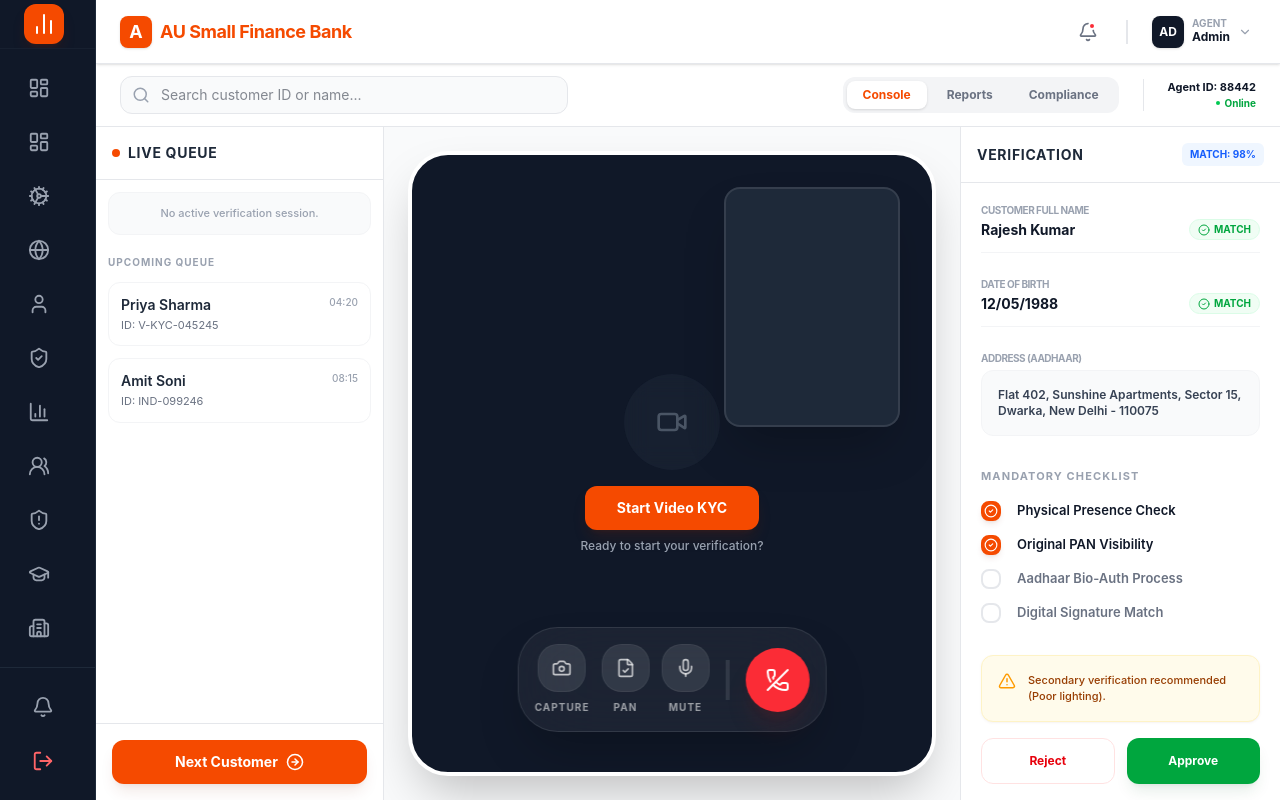
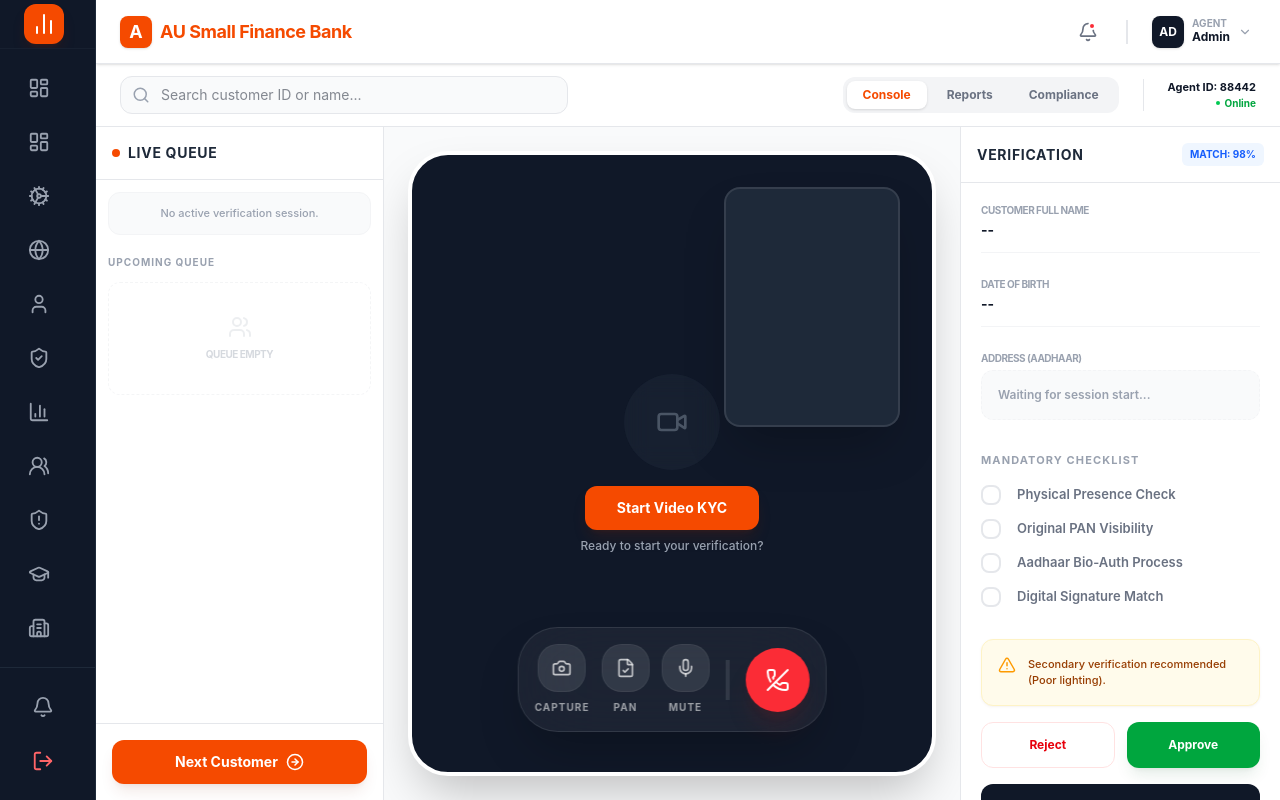
Before and after one commit to indra720/AuBank, a React (Vite) app: page / in a window 1280 px wide. Built offline with nearby package versions, Linux system fonts and the light colour scheme; the HTML template or start-up script is replaced by a standard one.

Commit message:
captrue image

```diff
--- a/src/pages/AgentVideokyc.jsx
+++ b/src/pages/AgentVideokyc.jsx
@@ -12,6 +12,7 @@
   ClipboardCheck,
   Search,
   RefreshCw,
+  X,
 } from "lucide-react";
 
 function AgentVideokyc() {
@@ -26,7 +27,80 @@
   const customerVideoRef = useRef(null);
 
   const [isMuted, setIsMuted] = useState(false);
+  const [isCapturing, setIsCapturing] = useState(false);
+  const [capturedImage, setCapturedImage] = useState(null);
+  const [showPopup, setShowPopup] = useState(false);
+  const [captureLabel, setCaptureLabel] = useState("");
+  const [instruction, setInstruction] = useState("");
   const localStreamRef = useRef(null);
+
+  const handleCapture = async (label) => {
+    if (!customerVideoRef.current || !roomId) {
+      alert("No active session to capture.");
+      return;
+    }
+
+    setIsCapturing(true);
+
+    // Instruction sequence for Face capture
+    if (label === "Customer Face") {
+      setInstruction("Please look LEFT...");
+      await new Promise(r => setTimeout(r, 1000));
+      setInstruction("Please look RIGHT...");
+      await new Promise(r => setTimeout(r, 1000));
+      setInstruction("Look STRAIGHT and SMILE!");
+      await new Promise(r => setTimeout(r, 800));
+    } else {
+      setInstruction("Capturing PAN Card...");
+      await new Promise(r => setTimeout(r, 500));
+    }
+
+    try {
+      const video = customerVideoRef.current;
+      if (video.readyState < 2) {
+        alert("Video stream not ready. Please try again in a second.");
+        return;
+      }
+
+      const canvas = document.createElement("canvas");
+      // Set canvas size to match the actual video stream dimensions
+      canvas.width = video.videoWidth || 1280;
+      canvas.height = video.videoHeight || 720;
+
+      const ctx = canvas.getContext("2d");
+      ctx.drawImage(video, 0, 0, canvas.width, canvas.height);
+
+      const imageData = canvas.toDataURL("image/jpeg", 0.9);
+      console.log("Capture successful, data length:", imageData.length);
+
+      if (imageData.length < 100) {
+        throw new Error("Captured image is empty or invalid.");
+      }
+
+      setCapturedImage(imageData);
+      setCaptureLabel(label);
+      setShowPopup(true);
+
+      const agentToken = localStorage.getItem("access_token");
+      await fetch(`${import.meta.env.VITE_BACKEND_URL}/api/session/capture`, {
+        method: "POST",
+        headers: {
+          "Content-Type": "application/json",
+          "Authorization": `Bearer ${agentToken}`
+        },
+        body: JSON.stringify({
+          room_id: roomId,
+          label: label,
+          image_data: imageData
+        })
+      });
+    } catch (error) {
+      console.error("Error capturing image:", error);
+    } finally {
+      setIsCapturing(false);
+      setInstruction("");
+    }
+  };
 
   const wsRef = useRef(null);
 
@@ -478,9 +552,19 @@
                     ref={customerVideoRef}
                     autoPlay
                     playsInline
-                    controls={false}
+                    muted={false}
+                    crossOrigin="anonymous"
                     className="w-full h-full object-cover"
                   />
+                )}
+
+                {/* Instruction Overlay */}
+                {instruction && (
+                  <div className="absolute top-1/2 left-1/2 -translate-x-1/2 -translate-y-1/2 z-50">
+                    <div className="bg-orange-600 text-white px-6 py-3 rounded-2xl font-bold text-lg shadow-2xl animate-bounce border-2 border-white/20">
+                      {instruction}
+                    </div>
+                  </div>
                 )}
               </div>
 
@@ -497,8 +581,16 @@
 
               {/* Action Controls */}
               <div className="absolute bottom-6 lg:bottom-10 left-1/2 -translate-x-1/2 flex items-center gap-3 bg-white/5 backdrop-blur-2xl p-3 lg:p-4 rounded-[2.5rem] border border-white/10 shadow-2xl z-30">
-                <ControlButton icon={<Camera size={20} />} label="Capture" />
-                <ControlButton icon={<FileCheck size={20} />} label="PAN" />
+                <ControlButton
+                  icon={<Camera size={20} />}
+                  label={isCapturing ? "..." : "Capture"}
+                  onClick={() => handleCapture("Customer Face")}
+                />
+                <ControlButton
+                  icon={<FileCheck size={20} />}
+                  label={isCapturing ? "..." : "PAN"}
+                  onClick={() => handleCapture("PAN Card")}
+                />
                 <ControlButton
                   icon={<Mic size={20} />}
                   label={isMuted ? "Unmute" : "Mute"}
@@ -589,6 +681,54 @@
           </div>
         </aside>
       </div>
+
+      {/* --- CAPTURE PREVIEW MODAL --- */}
+      {showPopup && (
+        <div className="fixed inset-0 z-[100] flex items-center justify-center p-4 bg-black/60 backdrop-blur-sm animate-in fade-in duration-300">
+          <div className="bg-white rounded-[2.5rem] w-full max-w-lg overflow-hidden shadow-2xl border border-white/20 scale-in-center transition-all">
+            <div className="p-6 border-b border-gray-100 flex items-center justify-between bg-gray-50/50">
+              <div>
+                <p className="text-[10px] font-bold text-orange-600 uppercase tracking-widest">Capture Successful</p>
+                <h3 className="text-xl font-bold text-gray-900">{captureLabel}</h3>
+              </div>
+              <button
+                onClick={() => setShowPopup(false)}
+                className="p-2 hover:bg-gray-200 rounded-full text-gray-400 transition-colors"
+              >
+                <X size={24} />
+              </button>
+            </div>
+
+            <div className="p-8 bg-gray-100">
+              <div className="aspect-video bg-gray-200 rounded-3xl overflow-hidden border-4 border-white shadow-inner relative group">
+                <img
+                  src={capturedImage}
+                  alt="Captured"
+                  className="w-full h-full object-cover"
+                />
+                <div className="absolute inset-0 bg-gradient-to-t from-black/40 to-transparent opacity-0 group-hover:opacity-100 transition-opacity flex items-end p-4">
+                  <span className="text-white text-[10px] font-bold uppercase tracking-widest bg-black/20 backdrop-blur-md px-3 py-1 rounded-full">Preview</span>
+                </div>
+              </div>
+            </div>
+
+            <div className="p-6 bg-white flex gap-3">
+              <button
+                onClick={() => setShowPopup(false)}
+                className="flex-1 py-4 text-gray-500 font-bold text-sm hover:bg-gray-50 rounded-2xl transition-all"
+              >
+                Discard
+              </button>
+              <button
+                onClick={() => setShowPopup(false)}
+                className="flex-[2] py-4 bg-orange-600 hover:bg-orange-700 text-white font-bold text-sm rounded-2xl shadow-lg shadow-orange-600/20 transition-all active:scale-95"
+              >
+                Save & Continue
+              </button>
+            </div>
+          </div>
+        </div>
+      )}
     </div>
   );
 }
--- a/src/pages/VideoKyc.jsx
+++ b/src/pages/VideoKyc.jsx
@@ -15,13 +15,6 @@
 
 function VideoKyc() {
   const [activeTab, setActiveTab] = useState("call"); // 'queue', 'call', 'data'
-  const [currentCustomer] = useState({
-    name: "Rajesh Kumar",
-    id: "V-KYC-952810",
-    dob: "12/05/1988",
-    address:
-      "Flat 402, Sunshine Apartments, Sector 15, Dwarka, New Delhi - 110075",
-  });
   const [isCallActive, setIsCallActive] = useState(false);
   const [connectedAgent, setConnectedAgent] = useState(null);
   const agentVideoRef = useRef(null);
@@ -376,27 +369,11 @@
             <div className="pt-2">
               <h4 className="text-[10px] font-bold text-gray-400 uppercase tracking-widest mb-3">Upcoming Queue</h4>
               <div className="space-y-3">
-                {[
-                  { name: "Priya Sharma", id: "V-KYC-045245", time: "04:20" },
-                  { name: "Amit Soni", id: "IND-099246", time: "08:15" },
-                ].map((item, i) => (
-                  <div
-                    key={i}
-                    className="p-3 rounded-xl border border-gray-100 bg-white hover:border-orange-200 transition-all cursor-pointer group"
-                  >
-                    <div className="flex justify-between items-start">
-                      <h4 className="font-semibold text-gray-800 text-sm group-hover:text-orange-600">
-                        {item.name}
-                      </h4>
-                      <span className="text-[10px] text-gray-400 font-medium">
-                        {item.time}
-                      </span>
-                    </div>
-                    <p className="text-[11px] text-gray-500 mt-0.5">
-                      ID: {item.id}
-                    </p>
-                  </div>
-                ))}
+                {/* Static data removed. Ready for API integration */}
+                <div className="p-8 rounded-xl border border-dashed border-gray-200 flex flex-col items-center justify-center opacity-40">
+                  <Users size={24} className="text-gray-300 mb-2" />
+                  <p className="text-[10px] font-bold text-gray-400 uppercase tracking-tighter">Queue Empty</p>
+                </div>
               </div>
             </div>
           </div>
@@ -498,20 +475,20 @@
             <div className="space-y-6">
               <DataRow
                 label="Customer Full Name"
-                value={currentCustomer.name}
-                matched
+                value={connectedAgent ? "Verifying..." : "--"}
+                matched={!!connectedAgent}
               />
               <DataRow
                 label="Date of Birth"
-                value={currentCustomer.dob}
-                matched
+                value={connectedAgent ? "Verifying..." : "--"}
+                matched={false}
               />
               <div className="space-y-1">
                 <p className="text-[10px] font-bold text-gray-400 uppercase tracking-tighter">
                   Address (Aadhaar)
                 </p>
-                <div className="text-xs text-gray-700 font-semibold bg-gray-50 p-4 rounded-xl border border-gray-100">
-                  {currentCustomer.address}
+                <div className="text-xs text-gray-400 font-semibold bg-gray-50 p-4 rounded-xl border border-gray-100 border-dashed">
+                  {connectedAgent ? "Fetching details from Aadhaar..." : "Waiting for session start..."}
                 </div>
               </div>
 
@@ -520,10 +497,10 @@
                   Mandatory Checklist
                 </h3>
                 <div className="space-y-3.5">
-                  <CheckItem label="Physical Presence Check" checked />
-                  <CheckItem label="Original PAN Visibility" checked />
-                  <CheckItem label="Aadhaar Bio-Auth Process" />
-                  <CheckItem label="Digital Signature Match" />
+                  <CheckItem label="Physical Presence Check" checked={false} />
+                  <CheckItem label="Original PAN Visibility" checked={false} />
+                  <CheckItem label="Aadhaar Bio-Auth Process" checked={false} />
+                  <CheckItem label="Digital Signature Match" checked={false} />
                 </div>
               </div>
             </div>
```
